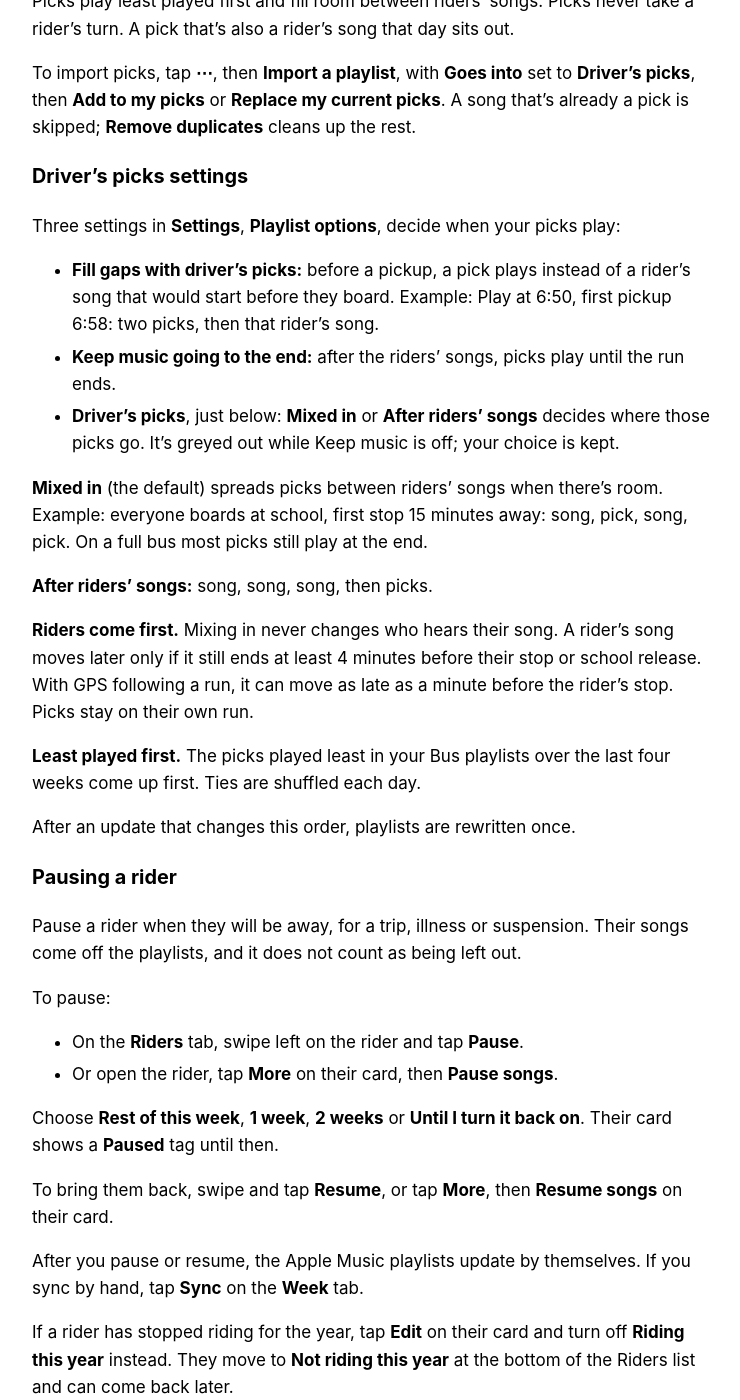
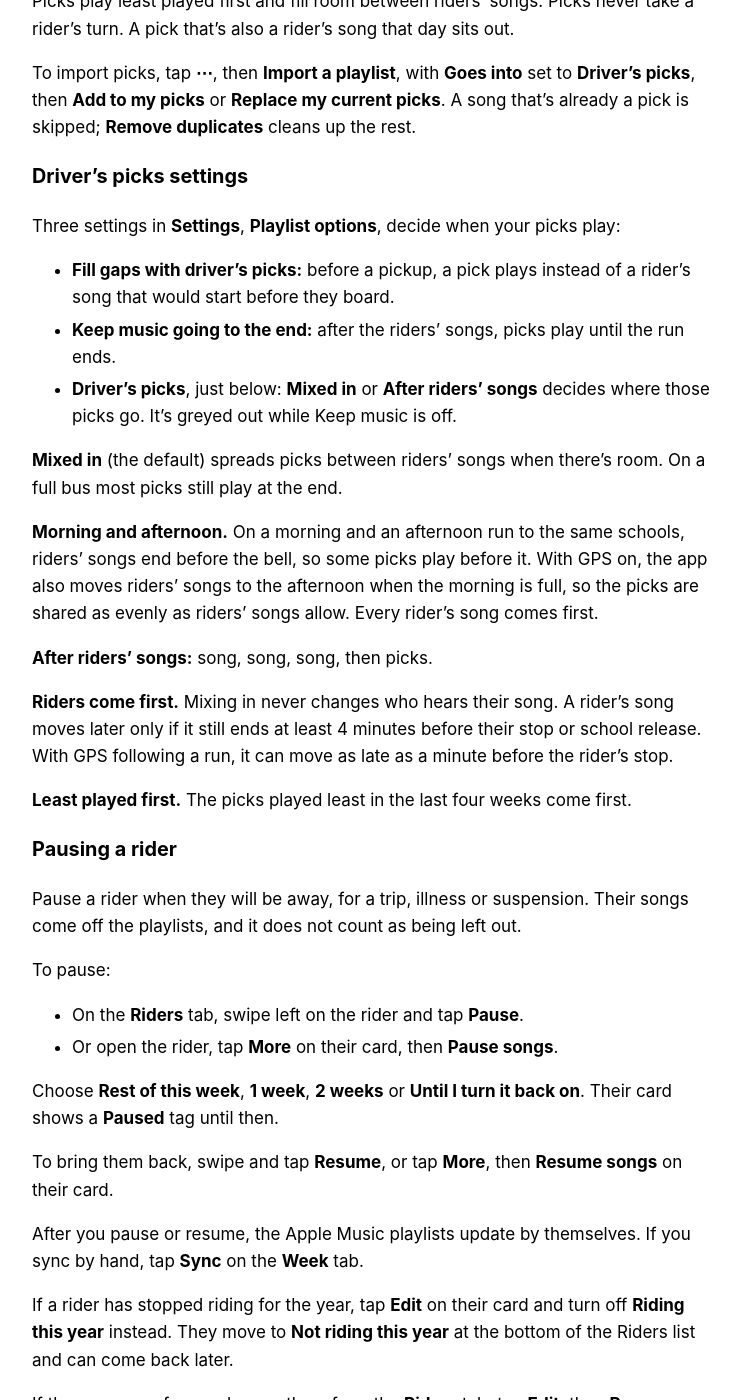
Before and after one commit to seatsandbeats/seatsandbeats.github.io, a Jekyll site: the page built from guide.md, in a window 1280 px wide and 1400 px high, scrolled down 18749 px. Shown: the whole window, without its empty margins (268-1008 px from the left). Built offline with Jekyll 4.4.1, drawn with Linux system fonts in a browser that asks for light colours; our own code applies the rules of GitHub Pages for plain Markdown files; some of the changed text lies outside the part shown.

Commit message:
Driver's Guide for build 12.0.1

```diff
--- a/guide.md
+++ b/guide.md
@@ -471,19 +471,19 @@ To import picks, tap **⋯**, then **Import a playlist**, with **Goes into** set
 
 Three settings in **Settings**, **Playlist options**, decide when your picks play:
 
-- **Fill gaps with driver's picks:** before a pickup, a pick plays instead of a rider's song that would start before they board. Example: Play at 6:50, first pickup 6:58: two picks, then that rider's song.
+- **Fill gaps with driver's picks:** before a pickup, a pick plays instead of a rider's song that would start before they board.
 - **Keep music going to the end:** after the riders' songs, picks play until the run ends.
-- **Driver's picks**, just below: **Mixed in** or **After riders' songs** decides where those picks go. It's greyed out while Keep music is off; your choice is kept.
+- **Driver's picks**, just below: **Mixed in** or **After riders' songs** decides where those picks go. It's greyed out while Keep music is off.
 
-**Mixed in** (the default) spreads picks between riders' songs when there's room. Example: everyone boards at school, first stop 15 minutes away: song, pick, song, pick. On a full bus most picks still play at the end.
+**Mixed in** (the default) spreads picks between riders' songs when there's room. On a full bus most picks still play at the end.
+
+**Morning and afternoon.** On a morning and an afternoon run to the same schools, riders' songs end before the bell, so some picks play before it. With GPS on, the app also moves riders' songs to the afternoon when the morning is full, so the picks are shared as evenly as riders' songs allow. Every rider's song comes first.
 
 **After riders' songs:** song, song, song, then picks.
 
-**Riders come first.** Mixing in never changes who hears their song. A rider's song moves later only if it still ends at least 4 minutes before their stop or school release. With GPS following a run, it can move as late as a minute before the rider's stop. Picks stay on their own run.
+**Riders come first.** Mixing in never changes who hears their song. A rider's song moves later only if it still ends at least 4 minutes before their stop or school release. With GPS following a run, it can move as late as a minute before the rider's stop.
 
-**Least played first.** The picks played least in your Bus playlists over the last four weeks come up first. Ties are shuffled each day.
-
-After an update that changes this order, playlists are rewritten once.
+**Least played first.** The picks played least in the last four weeks come first.
 
 ### Pausing a rider
 
@@ -691,11 +691,11 @@ Stop locations and times are saved on this iPhone and in your iPhone's own backu
 
 With **Use GPS** on, two switches appear under it in **Settings**, **GPS**, both on. Neither acts on a run with no saved locations.
 
-**Pause at school.** Your music plays on at school until the bell, while riders are still aboard. Then it pauses, and Now Playing says "Paused at school at …" until you press Play. If a rider's song has two minutes or less left, it finishes first. Driver's picks playing at school pause at the bell too. Arrive after the bell: it pauses about a minute after you pull in. An afternoon run never pauses this way.
+**Pause at school.** Riders' songs are planned to end before the bell, so no rider's song plays as they get off. Driver's picks fill the last minutes and play on at school while riders are still aboard. At the bell the music pauses, whatever is playing, and Now Playing says "Paused at school at …" until you press Play. Arrive after the bell: it pauses as you pull in. An afternoon run never pauses this way.
 
 **Keep up with the bus.** Running late? The rest of the run's songs are moved so riders still hear theirs. It only happens when more riders hear their song, and never cuts the song playing.
 
-**Fair rotation.** Who heard their song is judged from when the bus really reached each stop. A stop GPS missed is judged on its planned time, so it never counts against a rider.
+**Fair rotation.** Who heard their song is judged from when the bus really stopped at each stop. A stop GPS missed is judged on its planned time, so it never counts against a rider.
 
 **A little past the music.** GPS can keep going after the music ends, until your last stop or 15 minutes past the run's planned end. It keeps only times against stops.
 
```
